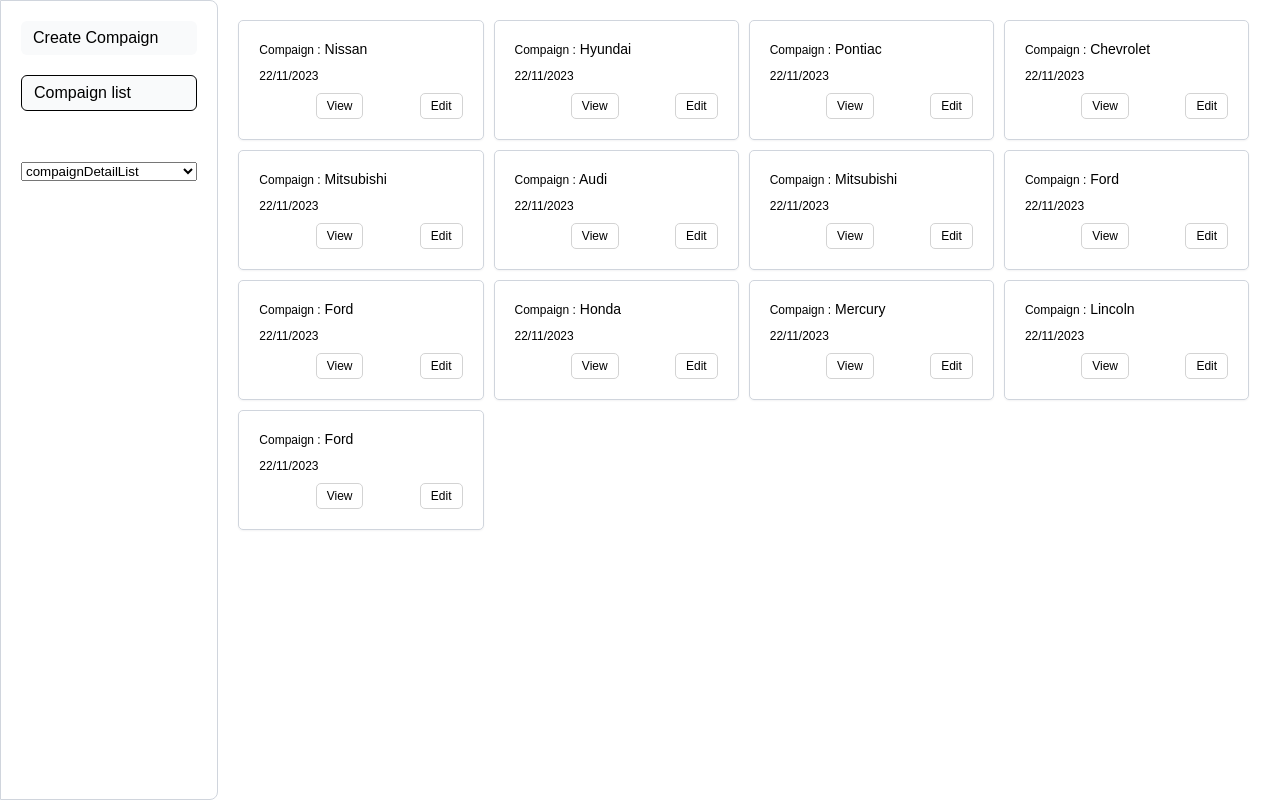
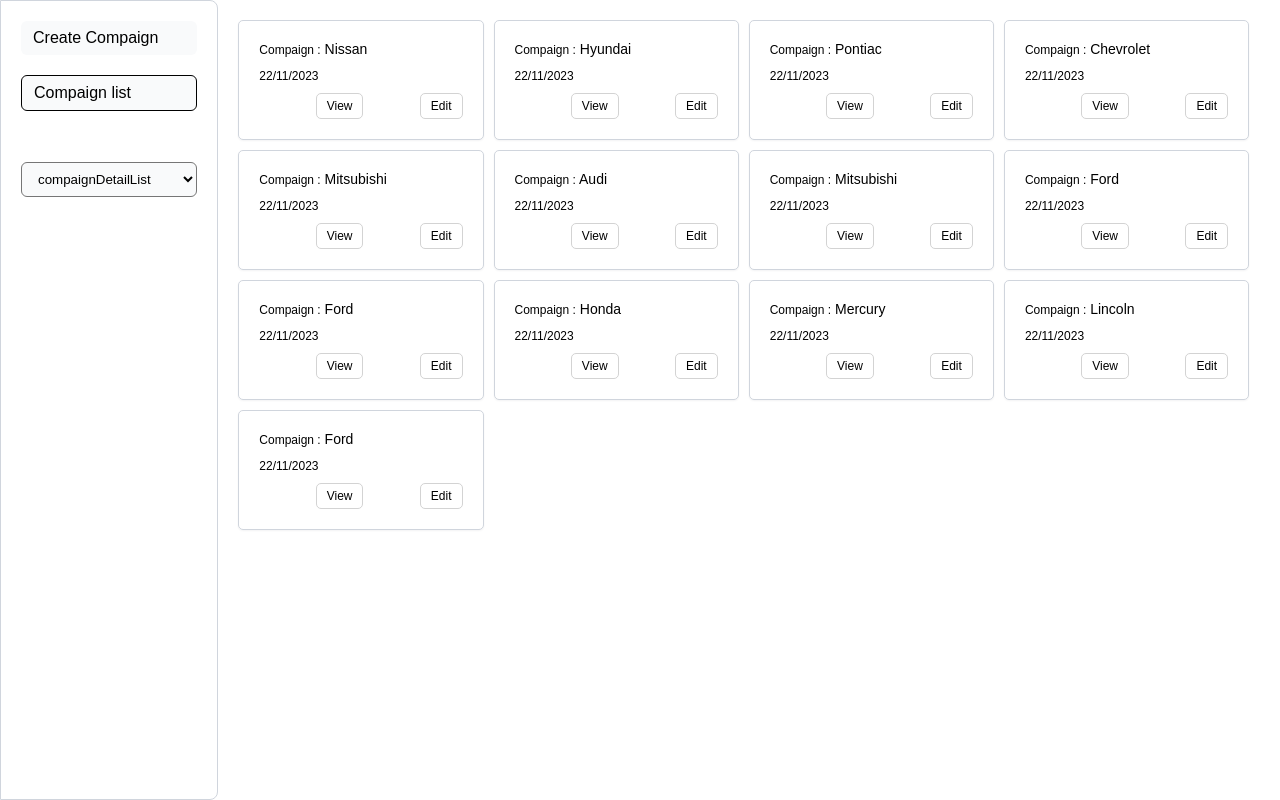
Before and after one commit to santoshganji24/compaign, a React (Create React App) app: page / in a window 1280 px wide. Built offline with nearby package versions, Linux system fonts and the light colour scheme.

Commit message:
css changes

```diff
--- a/src/component/CompaignList.js
+++ b/src/component/CompaignList.js
@@ -9,7 +9,14 @@
   const comaignList = useSelector((state) => state.compaign[selectedCompany]);
 
   if (!comaignList) {
-    return <h1>no data</h1>;
+    return (
+      <h1>
+        no data found
+        <Link to={`/createcampaign`} className="back">
+          create new compaign
+        </Link>
+      </h1>
+    );
   }
 
   return (
--- a/src/scss/compaignlist.scss
+++ b/src/scss/compaignlist.scss
@@ -51,3 +51,15 @@
     }
   }
 }
+.back {
+  border: 1px solid lightgray;
+  width: max-content;
+  padding: 0.5rem 1rem;
+  border-radius: 5px;
+  text-decoration: none;
+  color: black;
+
+  margin-top: 1rem;
+  font-size: 1.6rem;
+  display: block;
+}
--- a/src/scss/sidebar.scss
+++ b/src/scss/sidebar.scss
@@ -57,6 +57,14 @@
     .active {
       border: 1px solid black;
     }
+    select {
+      border-radius: 6px;
+      background: var(--gray-50, #f9fafb);
+      text-decoration: none;
+      color: black;
+      display: flex;
+      padding: 8px 12px;
+    }
   }
   .main {
     // background-color: green;
```
